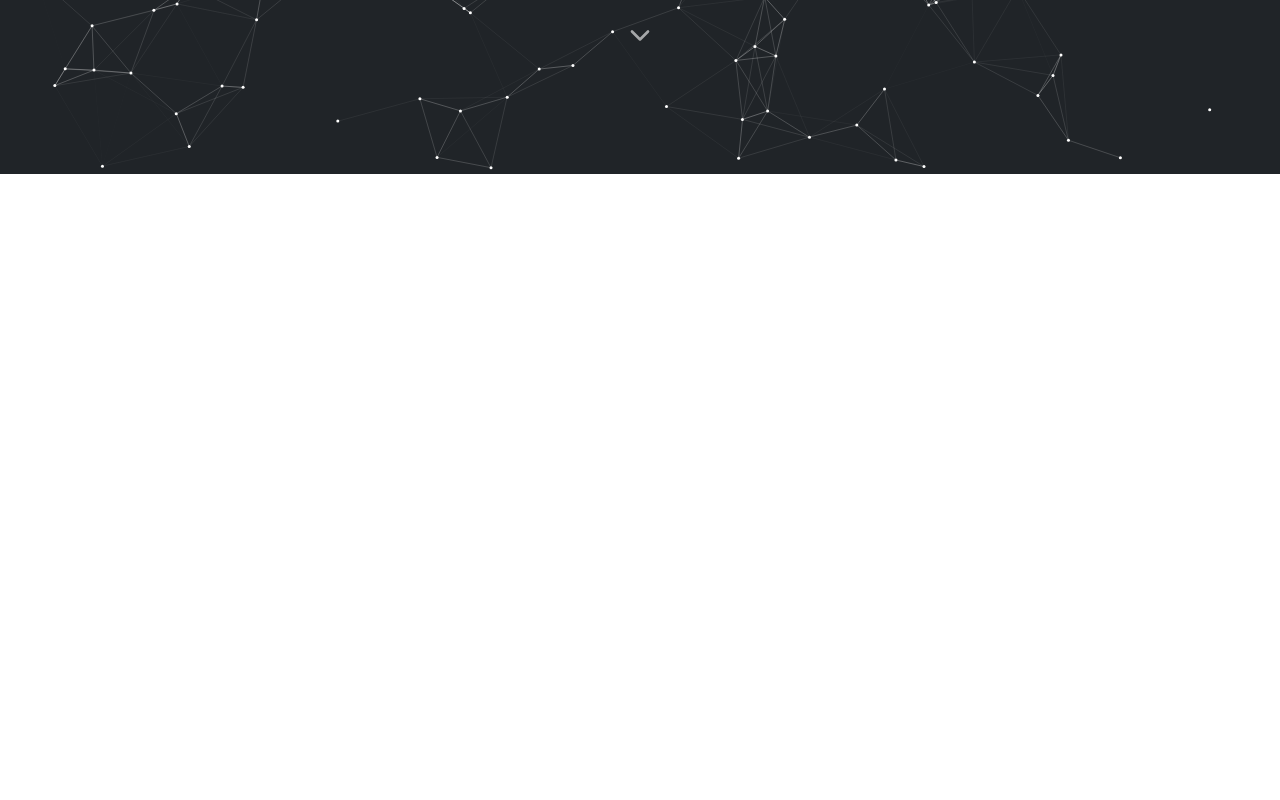
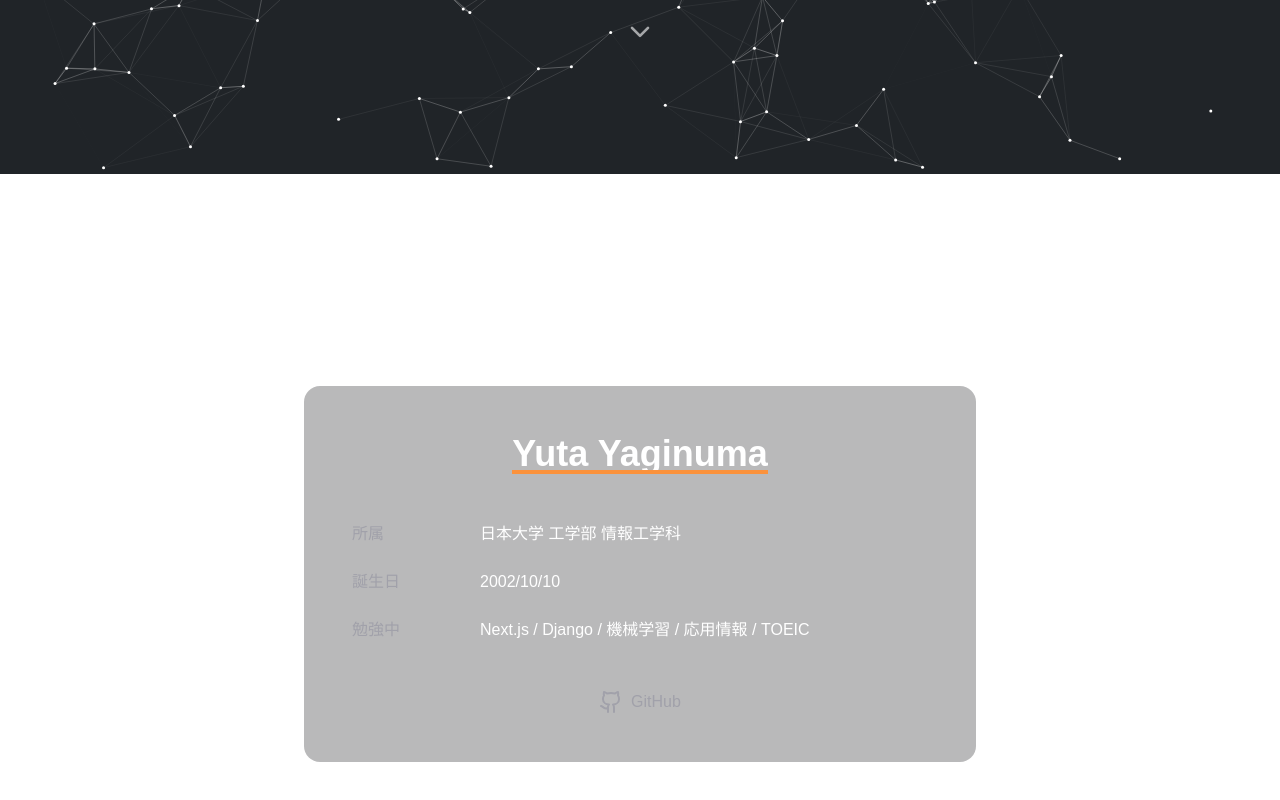
Before and after one commit to temmie0232/my-portfolio, a Next.js app: page / in a window 1280 px wide. Shown: the part 626-1426 px from the top of the page. Before the commit the page ends 800 px from the top, so only its background shows below. Built offline with nearby package versions, Linux system fonts and the light colour scheme.

Commit message:
add: AboutSectionの追加

```diff
--- a/src/app/page.tsx
+++ b/src/app/page.tsx
@@ -1,4 +1,5 @@
 "use client"
+import AboutSection from '@/components/AboutSection';
 import Navigation from '@/components/Navigation';
 import TopSection from '@/components/TopSection';
 import React from 'react';
@@ -22,6 +23,7 @@ const Portfolio = () => {
       {/* メインコンテンツ */}
       <main className="w-full">
         <TopSection />
+        <AboutSection />
       </main>
     </div>
   );
--- /dev/null
+++ b/src/components/AboutSection.tsx
@@ -0,0 +1,84 @@
+'use client'
+import React from 'react';
+import { Github } from 'lucide-react';
+import { motion } from 'framer-motion';
+
+const AboutSection = () => {
+    const infoItems = [
+        { label: "所属", value: "日本大学 工学部 情報工学科" },
+        { label: "誕生日", value: "2002/10/10" },
+        { label: "勉強中", value: "Next.js / Django / 機械学習 / 応用情報 / TOEIC" },
+    ];
+
+    return (
+        <section id="about" className="min-h-screen w-full flex items-center justify-center py-20">
+            <motion.div
+                initial={{ opacity: 0 }}
+                whileInView={{ opacity: 1 }}
+                viewport={{ once: true }}
+                className="bg-zinc-900/30 backdrop-blur-md p-8 md:p-12 rounded-2xl w-full max-w-2xl mx-4"
+            >
+                <div className="space-y-12">
+                    {/* 名前 */}
+                    <motion.div
+                        initial={{ opacity: 0, y: 20 }}
+                        whileInView={{ opacity: 1, y: 0 }}
+                        viewport={{ once: true }}
+                        className="text-center"
+                    >
+                        <h2 className="text-3xl md:text-4xl font-bold">
+                            <span className="relative inline-block">
+                                Yuta Yaginuma
+                                <motion.div
+                                    initial={{ scaleX: 0 }}
+                                    whileInView={{ scaleX: 1 }}
+                                    viewport={{ once: true }}
+                                    transition={{ delay: 0.5, duration: 0.8 }}
+                                    className="absolute bottom-0 left-0 h-1 bg-orange-400 w-full origin-left"
+                                />
+                            </span>
+                        </h2>
+                    </motion.div>
+
+                    {/* 情報リスト */}
+                    <div className="space-y-6">
+                        {infoItems.map((item, index) => (
+                            <motion.div
+                                key={item.label}
+                                initial={{ opacity: 0, x: -20 }}
+                                whileInView={{ opacity: 1, x: 0 }}
+                                viewport={{ once: true }}
+                                transition={{ delay: index * 0.2 }}
+                                className="flex flex-col md:flex-row md:items-center gap-2 md:gap-8"
+                            >
+                                <span className="text-zinc-400 md:w-24">{item.label}</span>
+                                <span className="flex-1">{item.value}</span>
+                            </motion.div>
+                        ))}
+                    </div>
+
+                    {/* Githubリンク */}
+                    <motion.div
+                        initial={{ opacity: 0, y: 20 }}
+                        whileInView={{ opacity: 1, y: 0 }}
+                        viewport={{ once: true }}
+                        transition={{ delay: 0.8 }}
+                        className="flex justify-center"
+                    >
+                        <a
+                            href="https://github.com/temmie0232"
+                            target="_blank"
+                            rel="noopener noreferrer"
+                            className="flex items-center gap-2 text-zinc-400 hover:text-white transition-colors duration-300"
+                        >
+                            <Github size={24} />
+                            <span>GitHub</span>
+                        </a>
+                    </motion.div>
+                </div>
+            </motion.div>
+        </section>
+    );
+};
+
+export default AboutSection;
```
